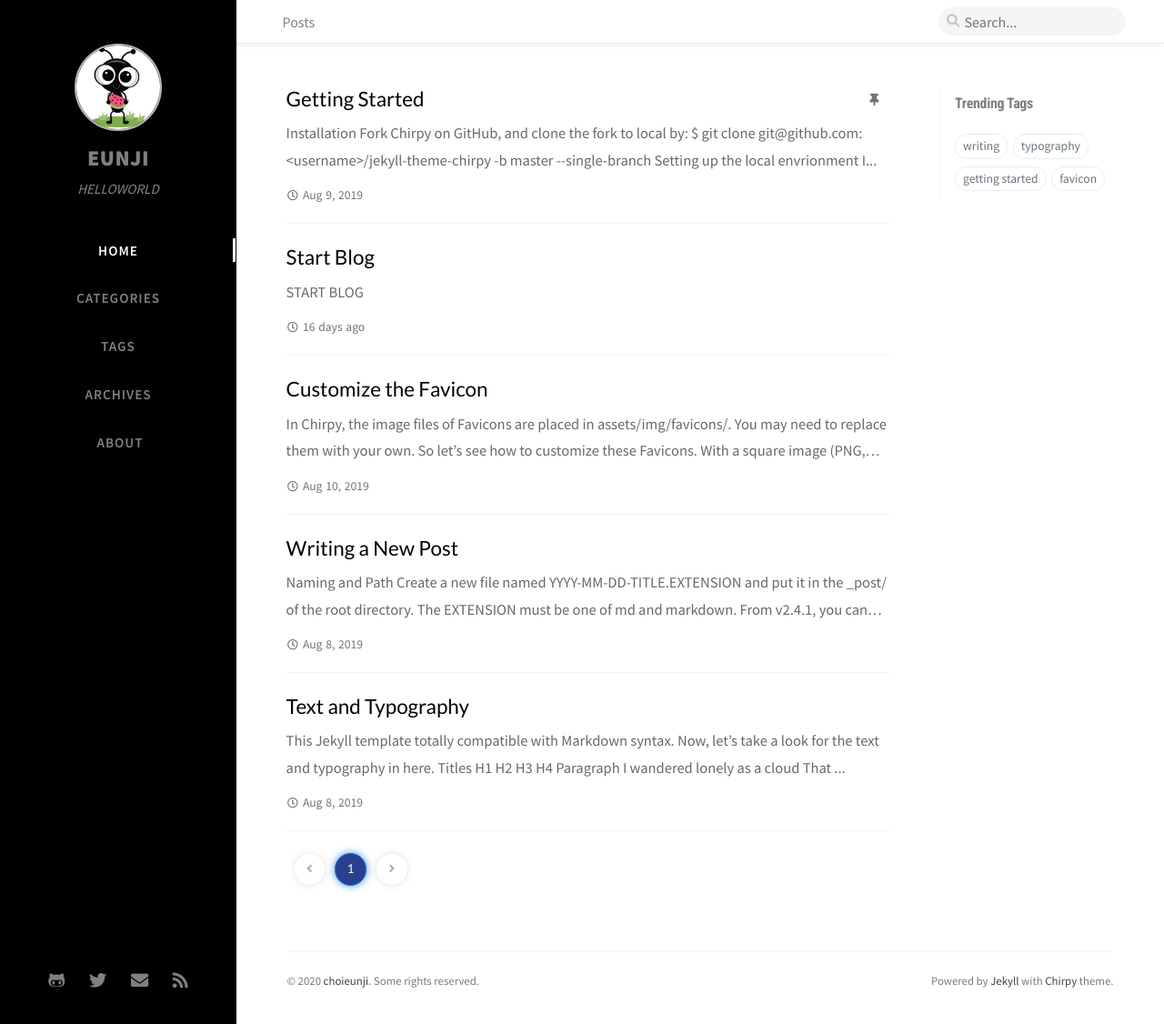
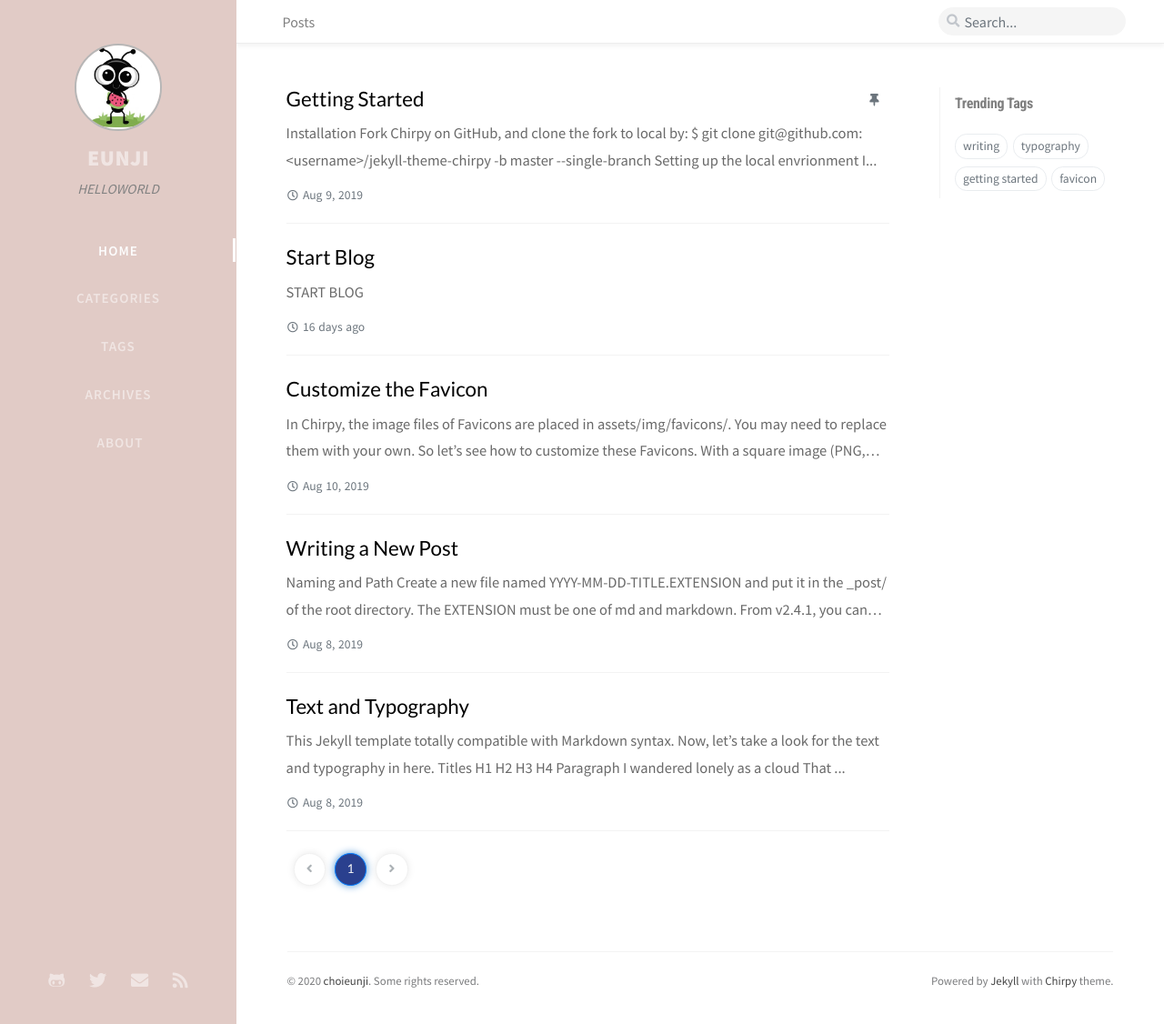
Before and after one commit to choieunii/choieunii.github.io, a Jekyll site: the page built from index.html, in a window 1280 px wide and 1126 px high. Shown: the whole window at 91% size. Built offline with Jekyll 4.4.1, drawn with Linux system fonts in a browser that asks for light colours; nearby versions of some CDN libraries; the list of posts is cut into pages by our own code; comment, search, counter and statistics services are not loaded.

Commit message:
Update light-typography.scss

```diff
--- a/assets/css/_colors/light-typography.scss
+++ b/assets/css/_colors/light-typography.scss
@@ -44,7 +44,7 @@
 
   /* Sidebar */
 
-  --sidebar-bg: black;
+  --sidebar-bg: #E1CBC6;
 
   --nav-cursor-color: #fcfcfc;
 
```
